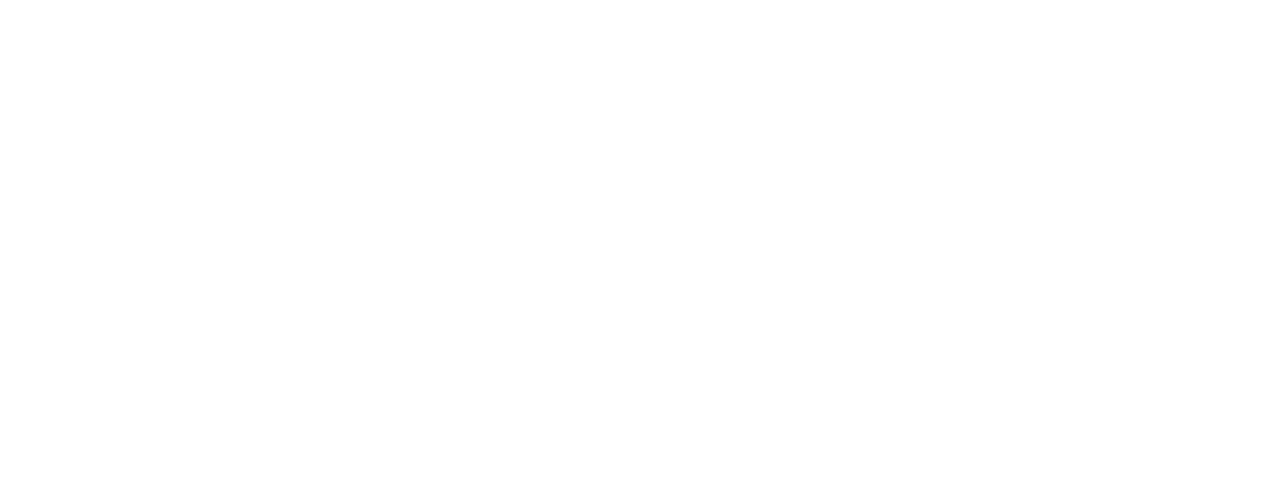
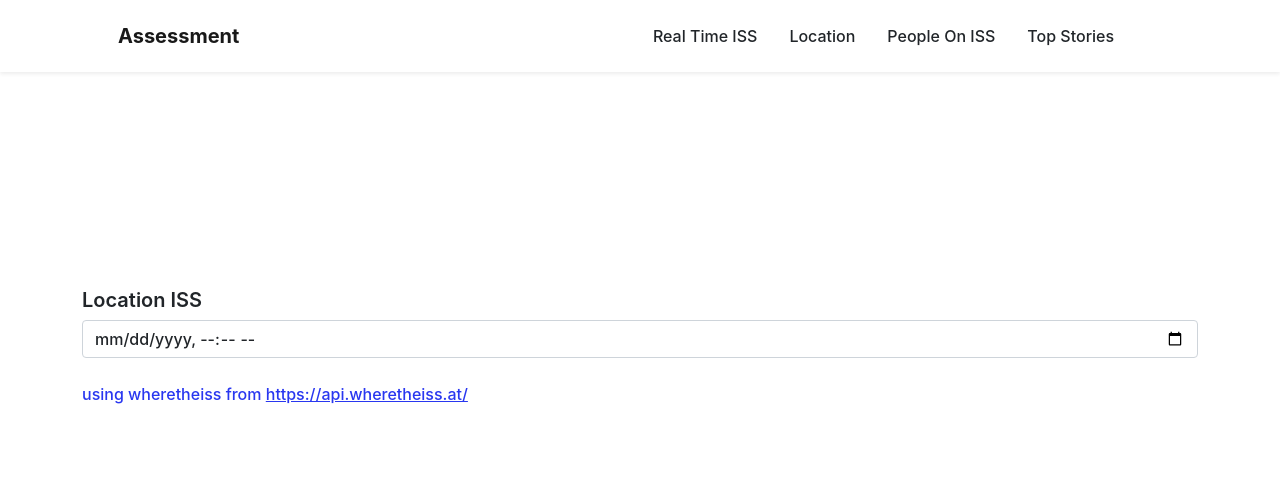
Before and after one commit to NurHazirahAdilah/maybank-assessment, a plain HTML site: page index.html in a window 1280 px wide. Drawn offline with nearby package versions, Linux system fonts and the light colour scheme.

Commit message:
Update index.html
Insert table Location ISS

```diff
--- a/index.html
+++ b/index.html
@@ -11,7 +11,40 @@
         <link href="https://cdn.jsdelivr.net/npm/bootstrap-icons@1.5.0/font/bootstrap-icons.css" rel="stylesheet" />
 		<link href="css/styles.css" rel="stylesheet" />
 	</head>
-	<body>
+	<body id="page-top">
+		<nav class="navbar navbar-expand-lg navbar-light fixed-top shadow-sm" id="mainNav">
+            <div class="container px-5">
+                <a class="navbar-brand fw-bold" href="#page-top">Assessment</a>
+                <button class="navbar-toggler" type="button" data-bs-toggle="collapse" data-bs-target="#navbarResponsive" aria-controls="navbarResponsive" aria-expanded="false" aria-label="Toggle navigation">
+                    Menu
+                    <i class="bi-list"></i>
+                </button>
+                <div class="collapse navbar-collapse" id="navbarResponsive">
+                    <ul class="navbar-nav ms-auto me-4 my-3 my-lg-0">
+                        <li class="nav-item"><a class="nav-link me-lg-3" href="#">Real Time ISS</a></li>
+                        <li class="nav-item"><a class="nav-link me-lg-3" href="#">Location</a></li>
+                        <li class="nav-item"><a class="nav-link me-lg-3" href="#">People On ISS</a></li>
+                        <li class="nav-item"><a class="nav-link me-lg-3" href="#">Top Stories</a></li>
+                    </ul>
+                </div>
+            </div>
+        </nav>
+		<section>
+
+		</section>
+		<section id="location">
+			<div class="container pt-5">
+				<div class="row gx-5 align-items-center">
+					<div class="col-sx-12">
+						<h5> Location ISS </h5>
+						<input class="form-control" id="date_time" type="datetime-local" data-date-format="dd/mm/yyyy hh:mm" data-sb-validations="required"> <br>
+						<div id="div-table-location-of-iss"></div>
+						<span class="text-primary">using wheretheiss from </span><a href="">https://api.wheretheiss.at/</a>
+					</div>
+				</div>
+			</div>
+		</section>
+
 
 		<script src="https://cdn.jsdelivr.net/npm/bootstrap@5.1.3/dist/js/bootstrap.bundle.min.js"></script>
 	</body>
```
